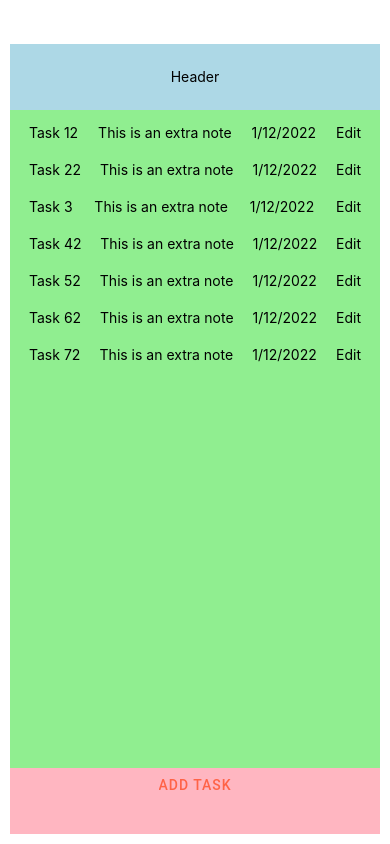
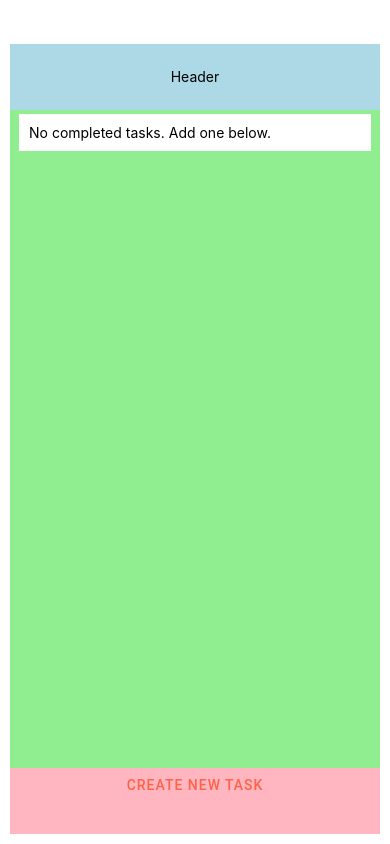
Before and after one commit to utahisnotastate/DidIDoItInterview, a React Native app: screen / in a window 390 px wide. Built offline with nearby package versions, Linux system fonts and the light colour scheme; what react-native-paper-dates would draw is missing.

Commit message:
add item now works
add item now works

```diff
--- a/newsrc/Redux/taskslist.reducers.js
+++ b/newsrc/Redux/taskslist.reducers.js
@@ -2,7 +2,7 @@ import { createSlice } from '@reduxjs/toolkit';
 
 const data = [
 	{ id: 1, title: 'Task 12', note: 'This is an extra note', time: '1/12/2022' },
-	{ id: 2, title: 'Task 22', note: 'This is an extra note', time: '1/12/2022' },
+	,
 	{ id: 3, title: 'Task 3', note: 'This is an extra note', time: '1/12/2022' },
 	{ id: 4, title: 'Task 42', note: 'This is an extra note', time: '1/12/2022' },
 	{ id: 5, title: 'Task 52', note: 'This is an extra note', time: '1/12/2022' },
@@ -12,14 +12,15 @@ const data = [
 ];
 
 const tasks = createSlice({
-	name: 'tasks',
-	initialState: data,
-	reducers: {
-		addTask: (state, action) => {
-			state.push(action.task);
+		name: 'tasks',
+		initialState: [],
+		reducers: {
+			addTask(state, action) {
+				state.push(action.payload);
+			},
 		},
-	},
-});
+	})
+;
 
 export const { addTask } = tasks.actions;
 export default tasks.reducer;
--- a/newsrc/components/Modals/AddTask.js
+++ b/newsrc/components/Modals/AddTask.js
@@ -40,10 +40,17 @@ export default function AddTask() {
 	const [note, setNote] = useState('');
 	const [date, setDate] = useState(new Date());
 	const dispatch = useDispatch();
-	const containerStyle = { backgroundColor: 'white', padding: 20 };
-
 
 	const hideModal = () => dispatch(setAddTaskVisible());
+
+	const addTaskToList = () => {
+		//generate random id
+		const id = Math.floor(Math.random() * 1000000);
+		const time = date;
+		hideModal();
+		console.log({ title, note, time: `${time}`, id: `${id}` });
+		dispatch(addTask({ title, note, time: `${time}`, id: `${id}` }));
+	};
 
 
 	return (
@@ -69,14 +76,15 @@ export default function AddTask() {
 							onChangeText={(text) => setNote(text)} />
 
 						<DateTimeInput time={date} setTime={setDate} />
+						<Button onPress={addTaskToList}>Add Completed Task To List</Button>
 					</View>
 				</Modal>
 			</Portal>
 			<Button
 				onPress={() => {
 					hideModal();
-					console.log(title, note, date);
-				}}>Add Task</Button>
+					//dispatch(addTask({ title, note, date }));
+				}}>Create New Task</Button>
 		</View>
 	);
 
--- a/newsrc/components/TasksList/TasksList.js
+++ b/newsrc/components/TasksList/TasksList.js
@@ -17,17 +17,28 @@ const styles = StyleSheet.create({
 		display: 'flex',
 		flexDirection: 'row',
 		justifyContent: 'space-between',
+		backgroundColor: '#fff',
+		color: '#000',
 		padding: 10,
 	},
 });
 
-const Task = ({ title, note, time }) => {
+const Task = (item) => {
+	return (
+		<View key={item.item.id} style={styles.item}>
+			<Text>{item.item.title}</Text>
+			<Text>{item.item.note}</Text>
+			<Text>{item.item.time}</Text>
+			<Text>Edit</Text>
+
+		</View>
+	);
+};
+
+const NoCompletedTasks = () => {
 	return (
 		<View style={styles.item}>
-			<Text>{title}</Text>
-			<Text>{note}</Text>
-			<Text>{time}</Text>
-			<Text>Edit</Text>
+			<Text>No completed tasks. Add one below.</Text>
 		</View>
 	);
 };
@@ -39,12 +50,21 @@ const TasksList = ({ tasks }) => {
 				style={styles.list}
 				data={tasks}
 				keyExtractor={(item) => item.id}
-				renderItem={({ item }) => <Task id={item.id} title={item.title} note={item.note}
-																				time={item.time} />}
-
+				ListEmptyComponent={<NoCompletedTasks />}
+				renderItem={(item) => <Task {...item} />}
 			/>
 		</View>
 	);
 };
 
+/*
+<FlatList
+				style={styles.list}
+				data={tasks}
+				keyExtractor={(item) => item.id}
+				renderItem={({ item }) => <Task id={item.id} title={item.title} note={item.note}
+																				time={item.time} />}
+
+			/>
+ */
 export default TasksList;
```
